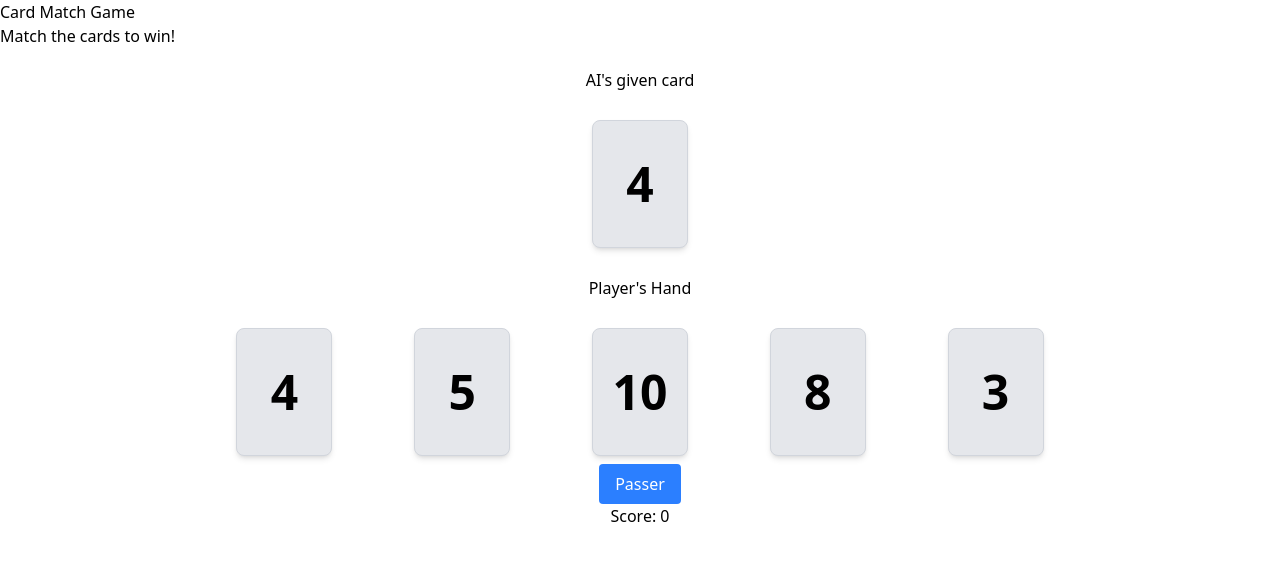
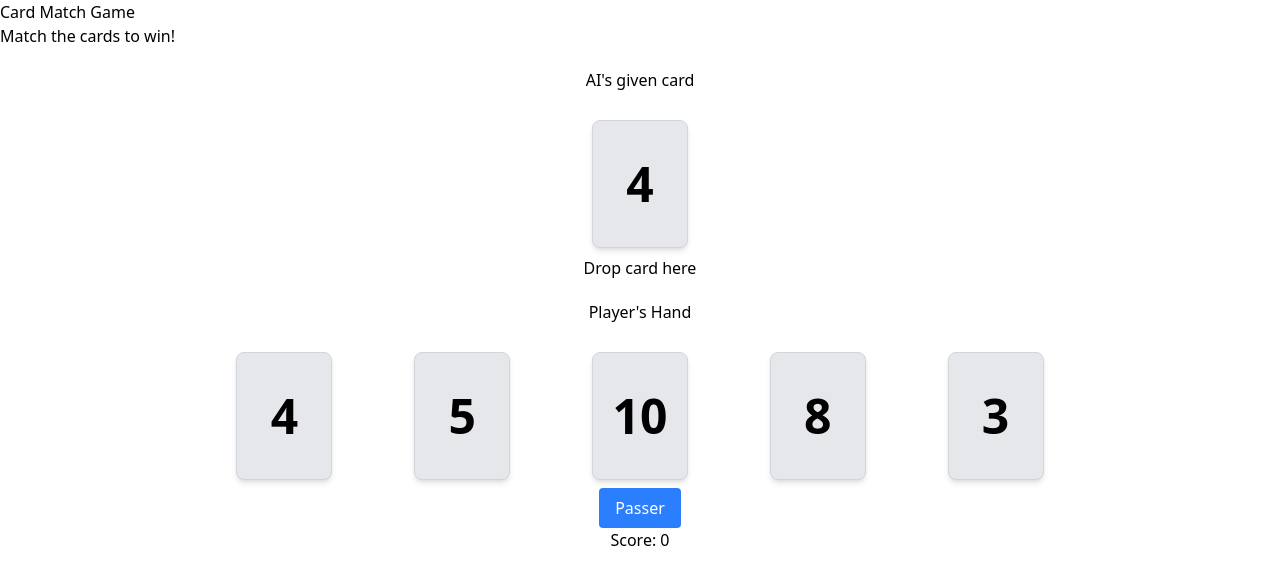
Before and after one commit to James-byds/vite_cards, a website built with Vite: page index.html in a window 1280 px wide. Built offline with nearby package versions, Linux system fonts and the light colour scheme.

Commit message:
add_dropzone+draggables

```diff
--- a/index.html
+++ b/index.html
@@ -18,6 +18,7 @@
     <div id="ai-card" class="deck ">
       <!-- AI's card will be displayed here -->
     </div>
+    <div class="drop">Drop card here</div>
     <p class="my-5">Player's Hand</p>
     <div id="player-hand" class="deck">
     </div>
--- a/src/js/card_handling.js
+++ b/src/js/card_handling.js
@@ -7,6 +7,8 @@ const Display = (PlayerDeck, AIDeck) => {
   PlayerDeck.forEach((card) => {
     const cardElement = document.createElement("div");
     cardElement.className = "card";
+    //add draggable attribute to each card
+    cardElement.setAttribute("draggable", "true");
     cardElement.textContent = card; // Display the card number
     playerContainer.appendChild(cardElement);
   });
```
